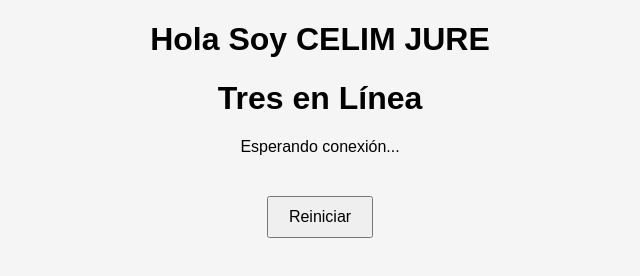
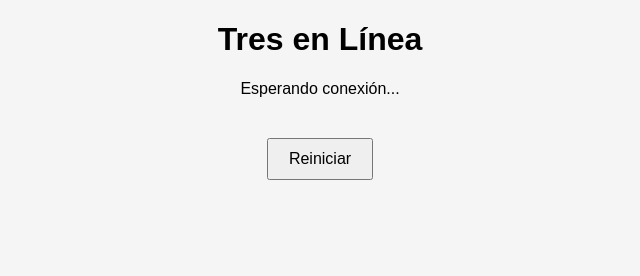
Before and after one commit to Celim3230/emir, a website: page public/index.html in a window 1280 px wide. Shown: the whole page, without its empty margins (320-960 px from the left). Drawn offline with nearby package versions, Linux system fonts and the light colour scheme; no server answers.

Commit message:
Update index.html

```diff
--- a/public/index.html
+++ b/public/index.html
@@ -6,7 +6,6 @@
   <link rel="stylesheet" href="style.css" />
 </head>
 <body>
-   <h1>Hola Soy CELIM JURE</h1>
   <h1>Tres en Línea</h1>
   <p id="status">Esperando conexión...</p>
   <div id="board"></div>
```
